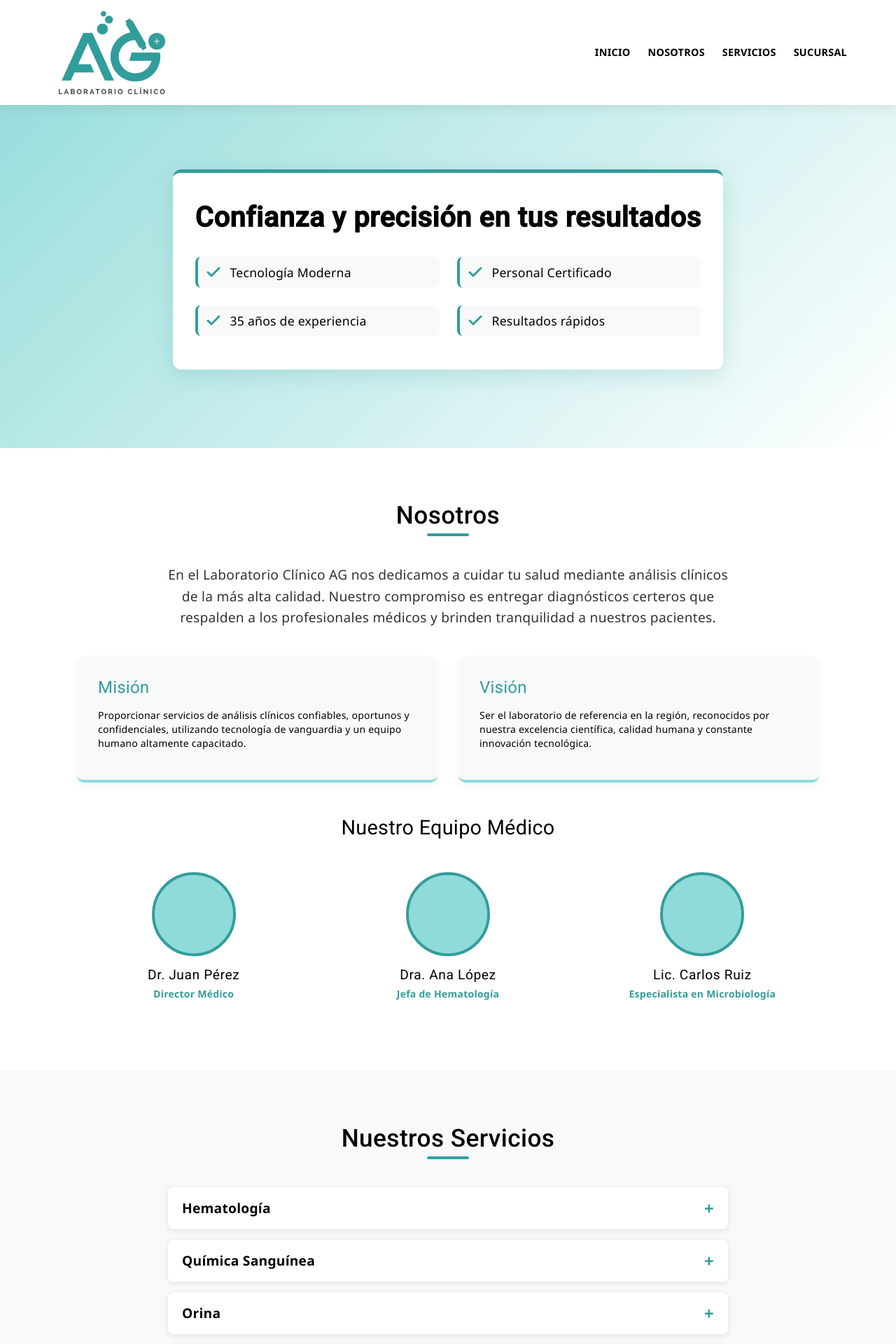
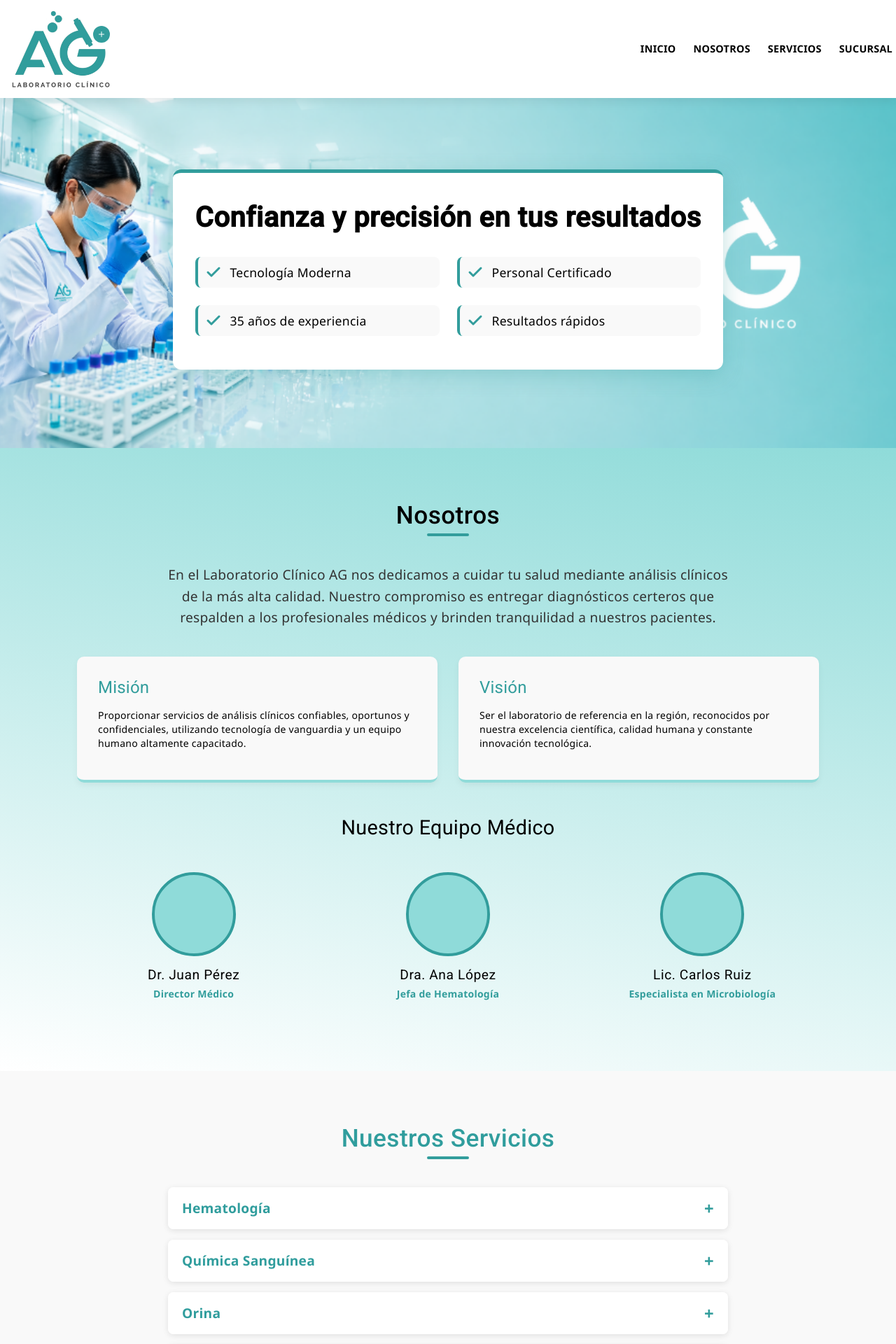
Before and after one commit to Mateoilr/Proyecto2.0, an Angular app: page / in a window 1280 px wide. Shown: the top 1920 px of the page at 70% size. Built offline with nearby package versions, Linux system fonts and the light colour scheme.

Commit message:
comit 4 arreglos al landing page

```diff
--- a/src/app/landing/landing.component.css
+++ b/src/app/landing/landing.component.css
@@ -59,8 +59,8 @@ section {
   display: flex;
   justify-content: space-between;
   align-items: center;
-  padding: 15px 30px;
-  max-width: 1200px;
+  padding: 15px 5px; /* ANTES ERA 30px. Esto lo pega más al borde */
+  max-width: 1400px;
   margin: 0 auto;
 }
 
@@ -71,7 +71,7 @@ section {
 }
 
 .logo-img {
-  height: 120px;
+  height: 110px;
   object-fit: contain;
 }
 
@@ -184,7 +184,15 @@ section {
   display: flex;
   align-items: center;
   justify-content: center;
+
+  /* === INICIO DE LA MODIFICACIÓN DEL FONDO === */
   background: linear-gradient(135deg, var(--accent-color) 0%, var(--bg-white) 100%);
+  background: url('/assets/inicio.png');
+
+  background-size: cover;      /* La imagen cubrirá toda la sección sin deformarse */
+  background-position: center; /* La imagen estará centrada */
+  background-repeat: no-repeat; /* La imagen no se repetirá en mosaico */
+  /* FIN DE LA MODIFICACIÓN */
 }
 
 .hero-container {
@@ -193,7 +201,7 @@ section {
   padding: 3rem 2rem;
   background: var(--bg-white);
   border-radius: 12px;
-  box-shadow: 0 8px 30px rgba(50, 157, 156, 0.2);
+  box-shadow: 0 8px 30px rgba(50, 157, 156, 0.3); /* Mantenemos la sombra fuerte para contraste */
   margin: 0 20px;
   border-top: 5px solid var(--primary-color);
 }
@@ -234,7 +242,7 @@ section {
 /* ================= SECCIÓN NOSOTROS ================= */
 .about-section {
   padding: 80px 0;
-  background: var(--bg-white);
+  background: linear-gradient(190deg, var(--accent-color) 0%, var(--bg-white) 100%);
 }
 
 .about-description {
@@ -311,6 +319,11 @@ section {
   background: var(--bg-light);
 }
 
+/* Cambia el color solo del título dentro de la sección servicios */
+.services-section .section-title {
+  color: #309D9D;
+}
+
 .services-grid {
   display: flex;
   flex-direction: column;
@@ -322,7 +335,7 @@ section {
 .service-card {
   background: var(--bg-white);
   border-radius: 8px;
-  box-shadow: 0 2px 8px rgba(0,0,0,0.1);
+  box-shadow: 0 2px 8px rgba(0, 0, 0, 0.1);
   overflow: hidden;
 }
 
@@ -330,7 +343,7 @@ section {
   padding: 20px;
   font-size: 1.2rem;
   font-weight: bold;
-  color: var(--text-dark);
+  color: #309D9D;
   background: var(--bg-white);
   cursor: pointer;
   list-style: none;
@@ -374,7 +387,7 @@ section {
 /* ================= SECCIÓN SUCURSAL ================= */
 .location-section {
   padding: 80px 0;
-  background: var(--bg-white);
+  background: linear-gradient(190deg, var(--accent-color) 0%, var(--bg-white) 100%);
 }
 
 .map-container {
```
Also changed, not shown: src/assets/inicio.png (added).
